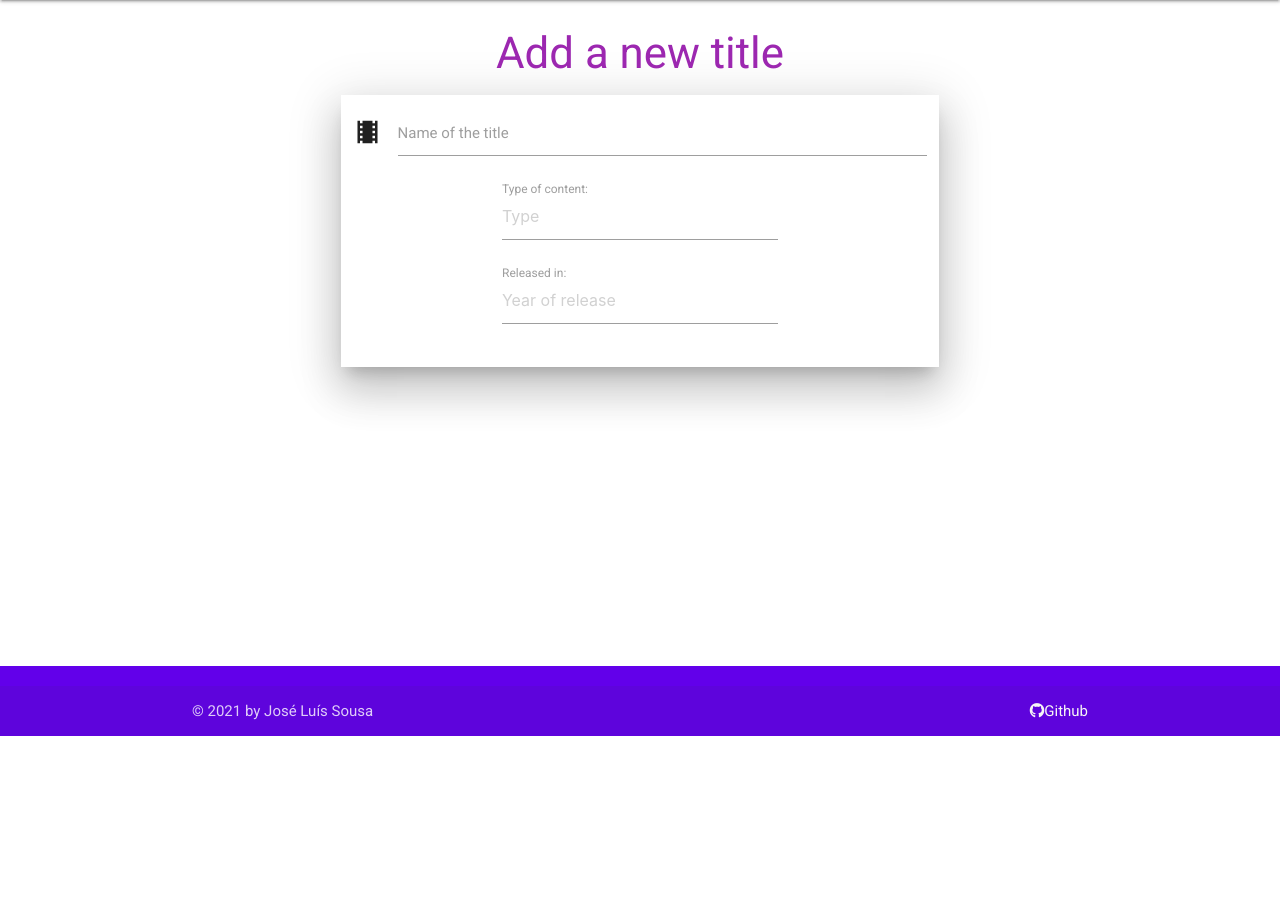
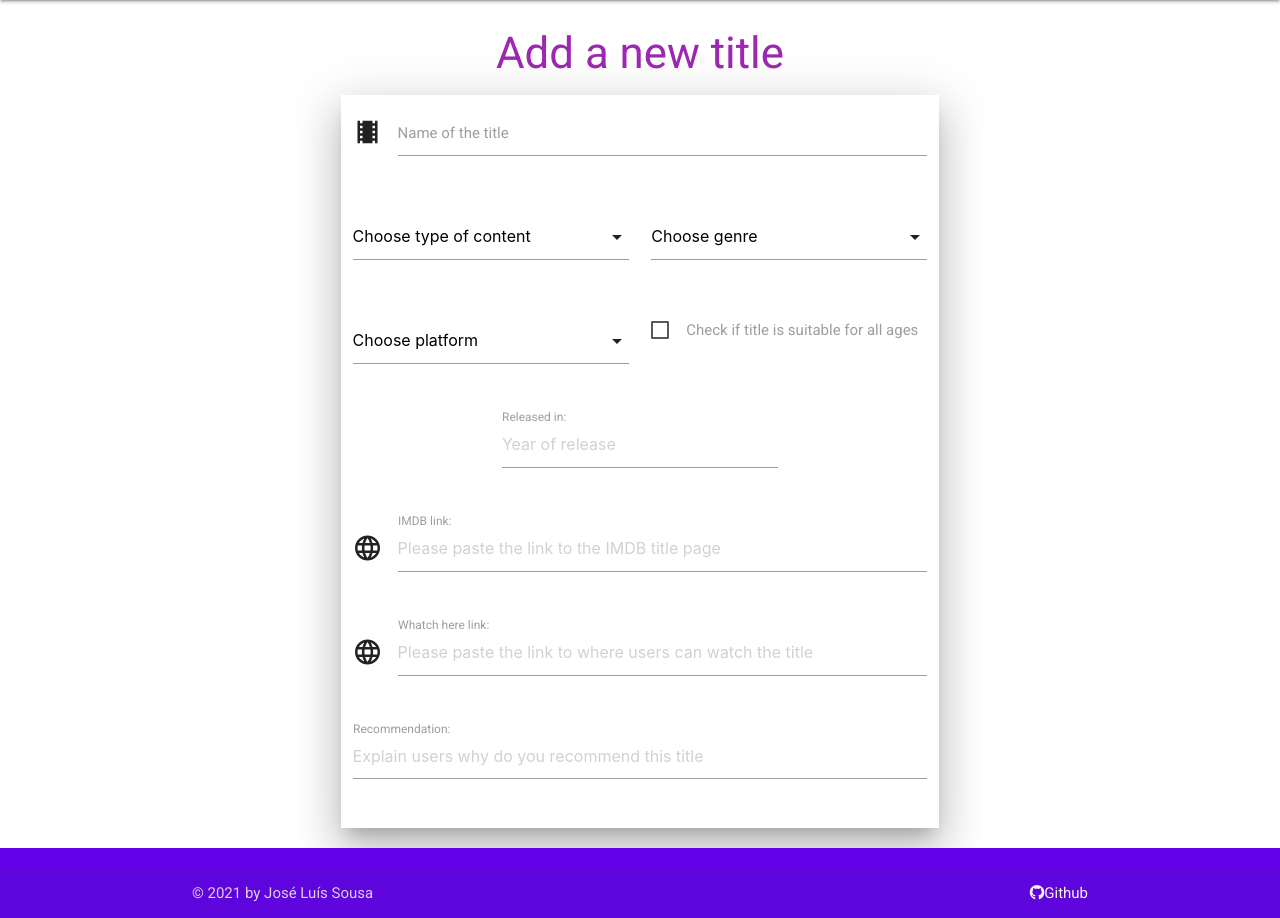
Before and after one commit to jltps/WtW-ms3, a Flask app: page /add_title in a window 1280 px wide. Shown: the part 64-982 px from the top of the page. Before the commit the page ends 800 px from the top, so only its background shows below. Run offline with Flask 2, Linux system fonts and the light colour scheme; some libraries are stand-ins or nearby versions.

Commit message:
Add form fields to add_title.html

```diff
--- a/static/js/script.js
+++ b/static/js/script.js
@@ -4,4 +4,5 @@
 
 $(document).ready(function(){
     $('.sidenav').sidenav();
+    $('select').formSelect();
   });
--- a/templates/add_title.html
+++ b/templates/add_title.html
@@ -4,20 +4,75 @@
     <h3 class="purple-text center-align">Add a new title</h3>
 
     <div class="row">
-        <form class="col s12 l8 offset-l2 z-depth-5" method="POST" action="">
-          <div class="row">
-            <div class="input-field col s12">
-              <i class="material-icons prefix">local_movies</i>
-              <input id="icon_prefix" type="text" class="validate">
-              <label for="icon_prefix">Name of the title</label>
+        <form class="col s12 m10 l8 offset-m1 offset-l2 z-depth-5" method="POST" action="">
+            <div class="row">
+                <div class="input-field col s12">
+                    <i class="material-icons prefix">local_movies</i>
+                    <input id="title_name" name="title_name" type="text" class="validate" required>
+                    <label for="title_name">Name of the title</label>
+                </div>
             </div>
-            <div class="input-field col s6 offset-s3">
-                <input placeholder="Type" id="type_name" type="text" class="validate">
-                <label for="type_name">Type of content:</label>
+            <div class="row">
+                <div class="input-field col s12 m6 l6 offset-m3" required>
+                    <select>
+                      <option value="" disabled selected>Choose type of content</option>
+                      <option value="1">Option 1</option>
+                      <option value="2">Option 2</option>
+                      <option value="3">Option 3</option>
+                    </select>
+                </div>
+                <div class="input-field col s12 m6 l6 offset-m3" required>
+                    <select>
+                      <option value="" disabled selected>Choose genre</option>
+                      <option value="1">Option 1</option>
+                      <option value="2">Option 2</option>
+                      <option value="3">Option 3</option>
+                    </select>
+                </div>
             </div>
-            <div class="input-field col s6 offset-s3">
-                <input placeholder="Year of release" id="release_year" type="text" class="validate">
-                <label for="release_year">Released in:</label>
+            <div class="row">
+                <div class="input-field col s12 m6 l6 offset-m3" required>
+                    <select>
+                      <option value="" disabled selected>Choose platform</option>
+                      <option value="1">Option 1</option>
+                      <option value="2">Option 2</option>
+                      <option value="3">Option 3</option>
+                    </select>
+                </div>
+                <div class="col s6 offset-s3 l6">
+                    <p>
+                        <label>
+                          <input type="checkbox"/>
+                          <span >Check if title is suitable for all ages</span>
+                        </label>
+                    </p>
+                </div>
+            </div>
+            <div class="row">
+                <div class="input-field col s6 offset-s3">
+                    <input placeholder="Year of release" id="release_year" type="text" pattern="^[0-9]{4,4}$" class="validate" required>
+                    <label for="release_year">Released in:</label>
+                </div>
+            </div>
+            <div class="row">
+                <div class="input-field col s12">
+                    <i class="material-icons prefix">language</i>
+                    <input placeholder="Please paste the link to the IMDB title page" id="imdb" name="imdb" type="text" pattern="^[0-9]{4,4}$" class="validate" required>
+                    <label for="imdb">IMDB link:</label>
+                </div>
+            </div>
+            <div class="row">
+                <div class="input-field col s12">
+                    <i class="material-icons prefix">language</i>
+                    <input placeholder="Please paste the link to where users can watch the title" id="wtw" name="wtw" type="text" pattern="^[0-9]{4,4}$" class="validate" required>
+                    <label for="wtw">Whatch here link:</label>
+                </div>
+            </div>
+            <div class="row">
+                <div class="input-field col s12">
+                    <textarea id="recommendation" placeholder="Explain users why do you recommend this title" name="recommendation" class="materialize-textarea" required></textarea>
+                    <label for="recommendation">Recommendation:</label>
+                </div>
             </div>
           </div>
         </form>
```
